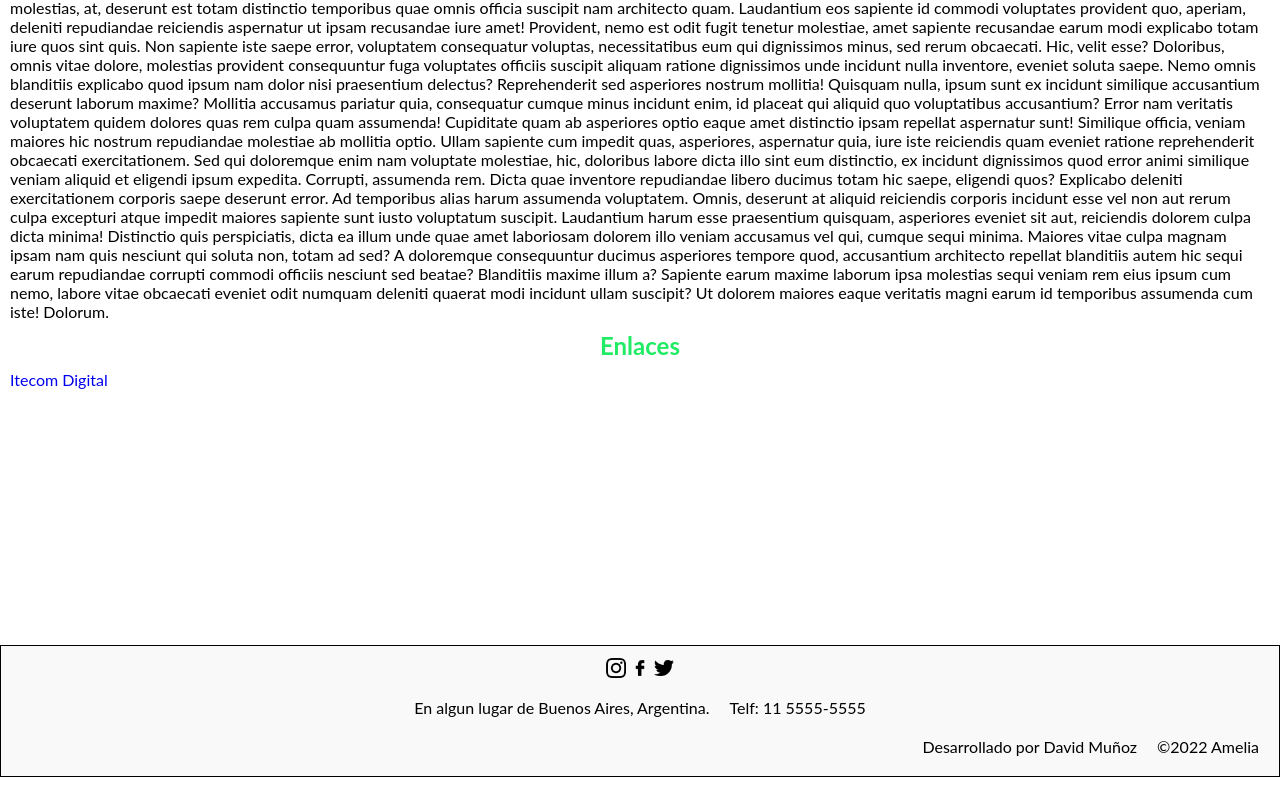
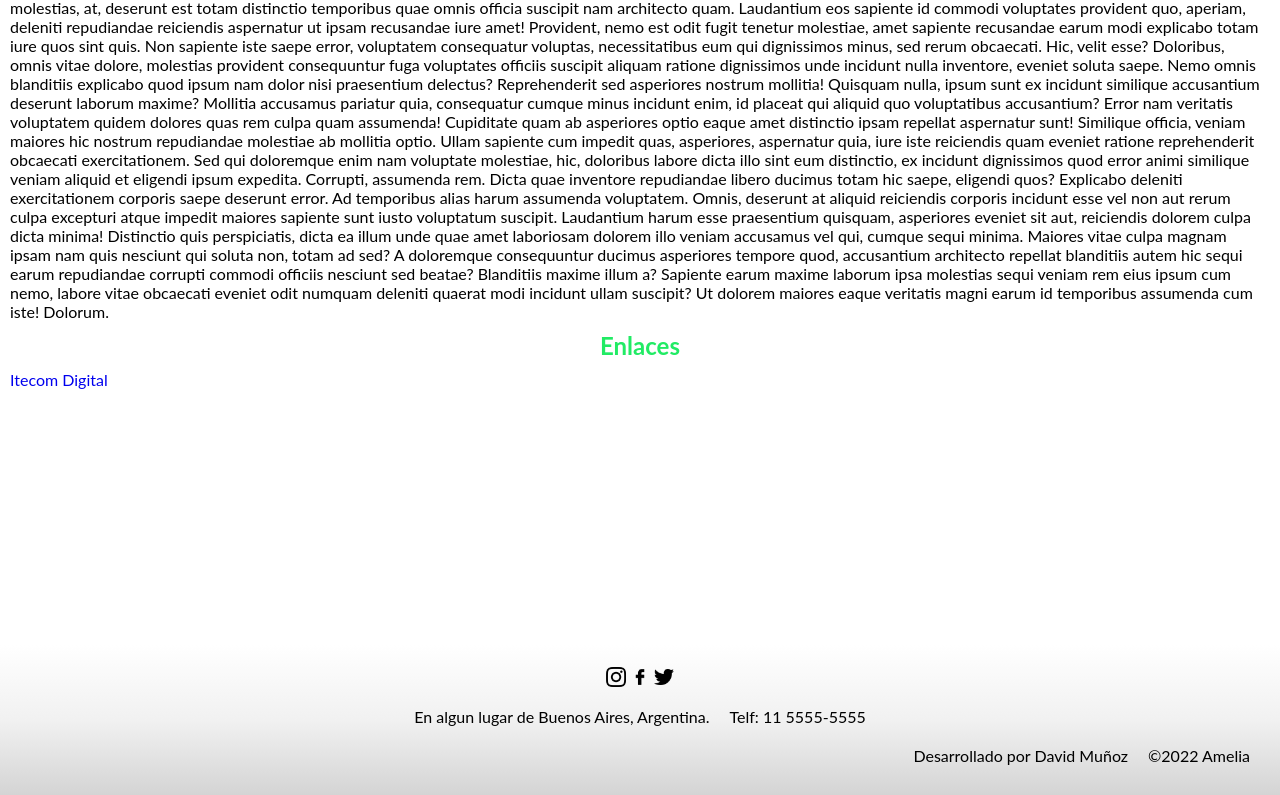
Before and after one commit to munozdavidr/Amelia, a plain HTML site: page index.html in a window 1280 px wide. Shown: the part 1043-1838 px from the top of the page. Drawn offline with Linux system fonts and the light colour scheme.

Commit message:
Se añadio un gradient al footer

```diff
--- a/css/estilo.css
+++ b/css/estilo.css
@@ -28,11 +28,11 @@ header {
 }
 
 footer {
-  border: 1px solid black;
-  background-color: #faf9f9;
+  /* border: 1px solid black; */
+  background: linear-gradient(to bottom, #ffffff, #f1f1f1, #d4d4d4);
   margin: 0;
   margin-top: 20%;
-  padding: 10px;
+  padding: 20px;
   grid-area: footer;
 }
 
--- a/index.html
+++ b/index.html
@@ -155,6 +155,7 @@
       <!-- Enlaces relativos: me conecto con una pagina de mi mismo sitio web -->
     </main>
     <footer>
+      <div class="footercolor">
       <ul>
         <li>
           <img class="iconosRs" src="img/instagram.png" alt="iconoInstagram" />
@@ -178,6 +179,7 @@
         <p>Desarrollado por David Muñoz</p>
         <p>©2022 Amelia</p>
       </div>
+    </div>
     </footer>
   </body>
 </html>
```
